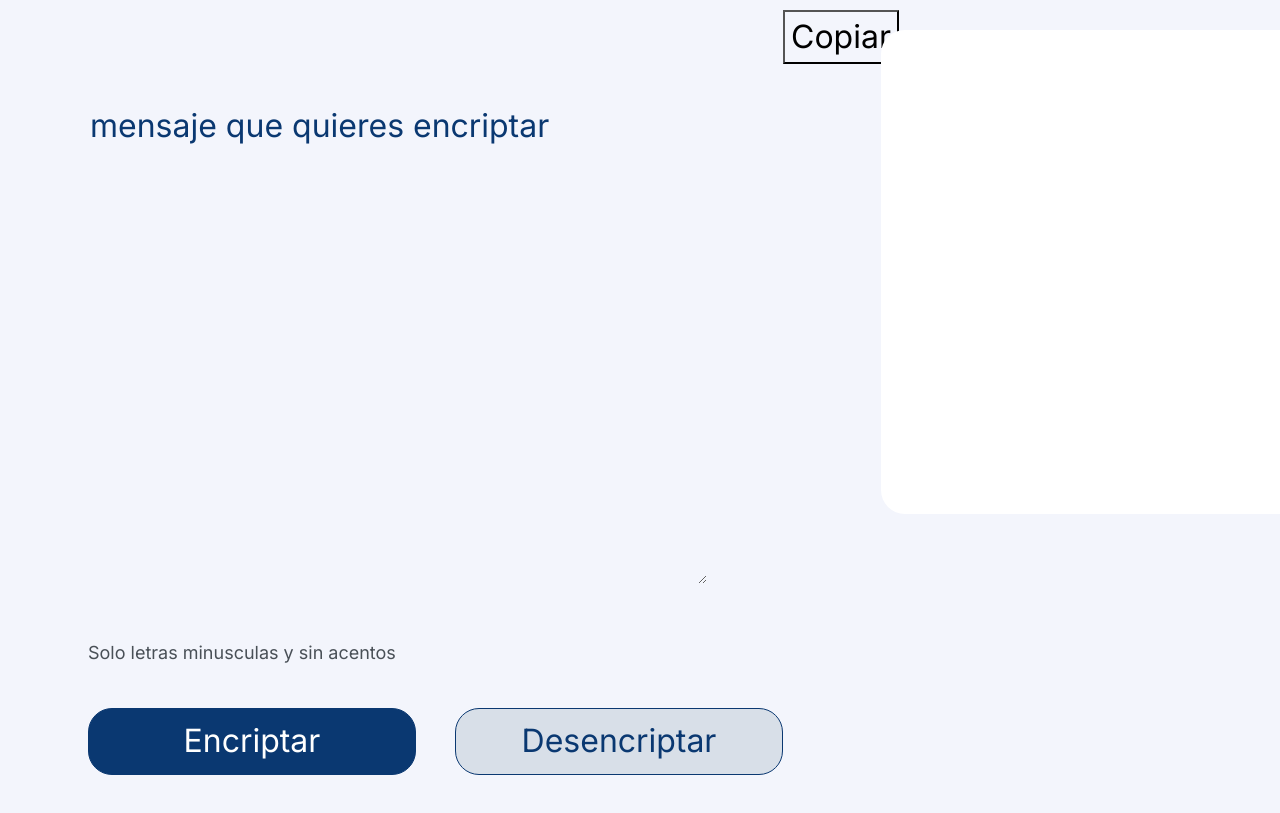
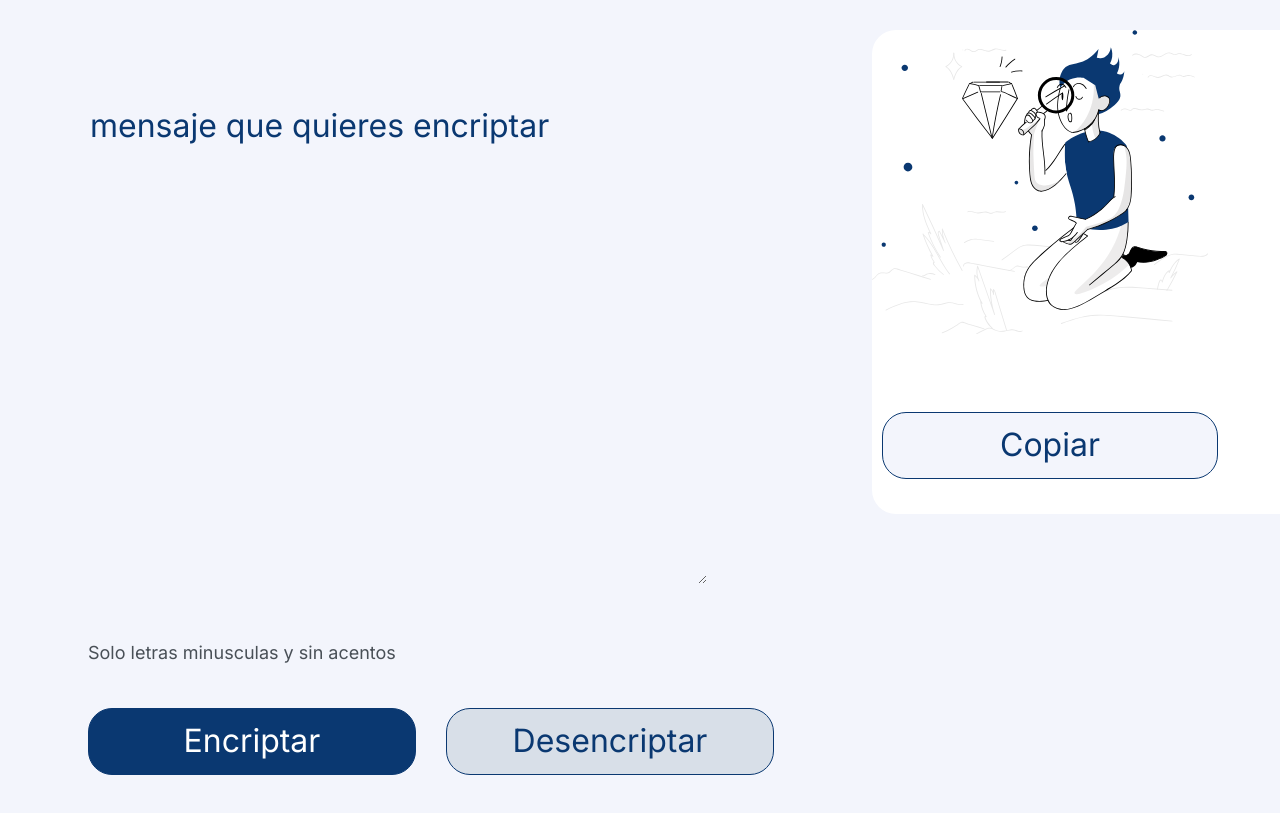
Before and after one commit to Darwin2560/Encriptador, a plain HTML site: page index.html in a window 1280 px wide. Shown: the part 59-872 px from the top of the page. Drawn offline with Linux system fonts and the light colour scheme.

Commit message:
creacion del html

```diff
--- a/index.html
+++ b/index.html
@@ -28,7 +28,7 @@
             <div>
                 <h6 class="informacion">Solo letras minusculas y sin acentos</h6>
             </div>
-            <div class="boton">
+            <div class="botones">
                 <button class="btn-encriptar">Encriptar</button>
                 <button class="btn-desencriptar">Desencriptar</button>
             </div>
@@ -37,7 +37,7 @@
         <section>
             <textarea class="text-mensaje" cols="20" rows="10"></textarea>
             <div>
-                <button class="copiar">Copiar</button>
+                <button class="btn-copiar">Copiar</button>
             </div>
         </section>
     </main>
```
Also changed, not shown: img/munheco.svg (added), img/muñeco.svg (deleted).
